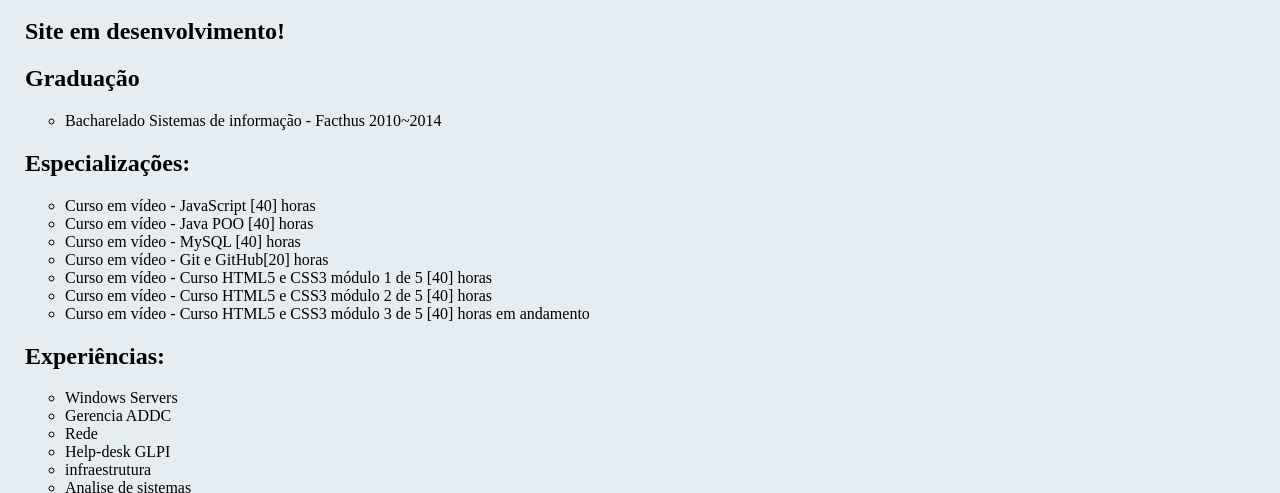
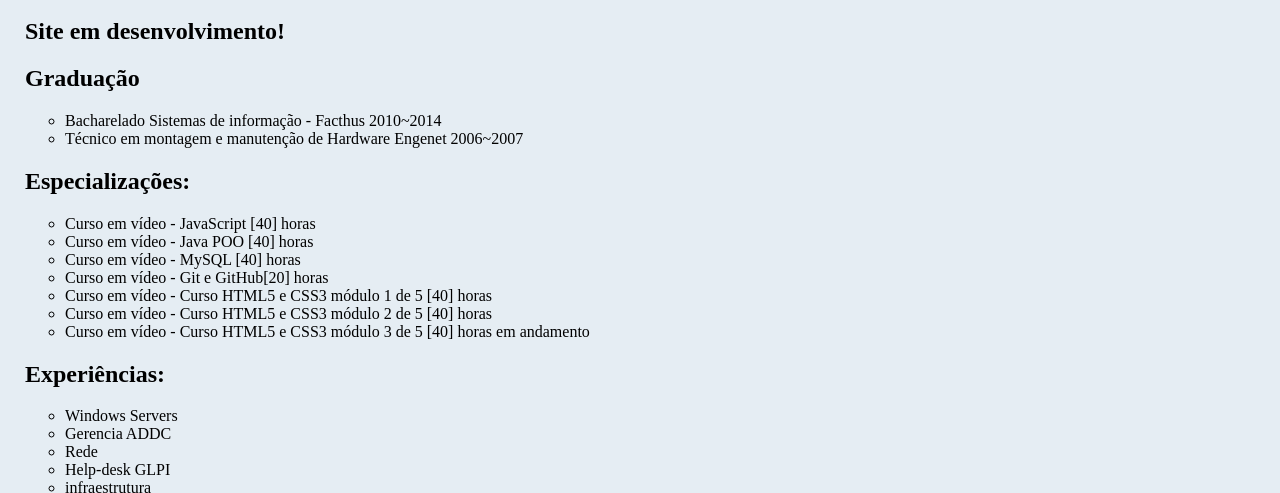
Before and after one commit to DevAlexandre1/HTML5_CSS3_intermediario, a plain HTML site: page exercicios/ex21/caixa03.html in a window 1280 px wide. Shown: the part 607-1100 px from the top of the page. Drawn offline with Linux system fonts and the light colour scheme.

Commit message:
Organização do conteudo

```diff
--- a/exercicios/ex21/caixa03.html
+++ b/exercicios/ex21/caixa03.html
@@ -46,8 +46,9 @@
         <h2>Site em desenvolvimento!</h2>
 
         <h2>Graduação</h2>
-        <ul>
-            <li type="circle">Bacharelado Sistemas de informação - Facthus 2010~2014</li>
+            <ul type="circle">
+                <li>Bacharelado Sistemas de informação - Facthus 2010~2014</li>
+                <li>Técnico em montagem e manutenção de Hardware Engenet 2006~2007</li>
             </ul>
 
         <h2>Especializações:</h2>
@@ -59,7 +60,6 @@
                 <li>Curso em vídeo - Curso HTML5 e CSS3 módulo 1 de 5 [40] horas</li>
                 <li>Curso em vídeo - Curso HTML5 e CSS3 módulo 2 de 5 [40] horas</li>
                 <li>Curso em vídeo - Curso HTML5 e CSS3 módulo 3 de 5 [40] horas em andamento</li>
-
             </ul>
         <h2>Experiências:</h2>
             <ul type="circle">
@@ -88,7 +88,6 @@
             <li><a href="https://www.linkedin.com/in/alexandre-henrique-3486b433" target="_blank" rel="external">Linkedin</a>
             <li>Facebook</li>
             <li>Instagram</li>
-
         </ul>
     <h2>Contato</h2>
         <ul type="circle">
```
Lines whose indentation alone changed are shown as unchanged.
